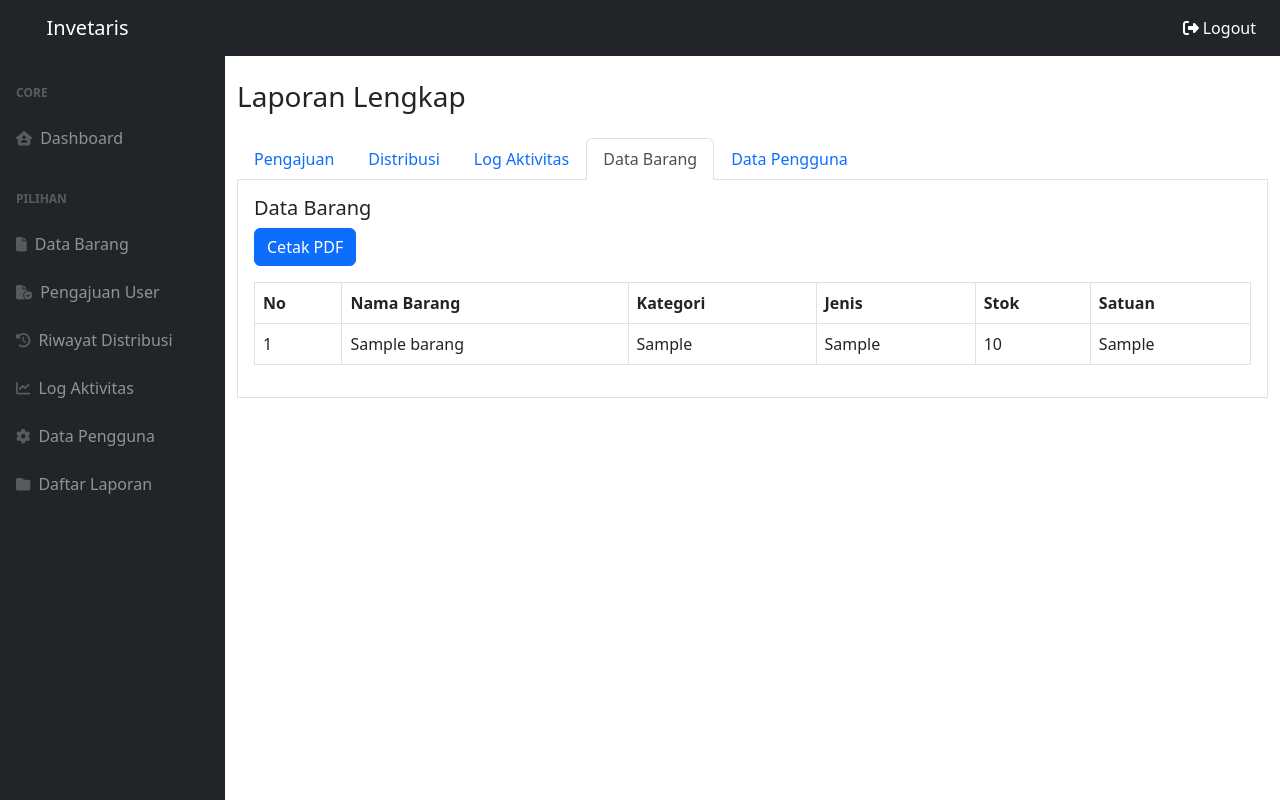
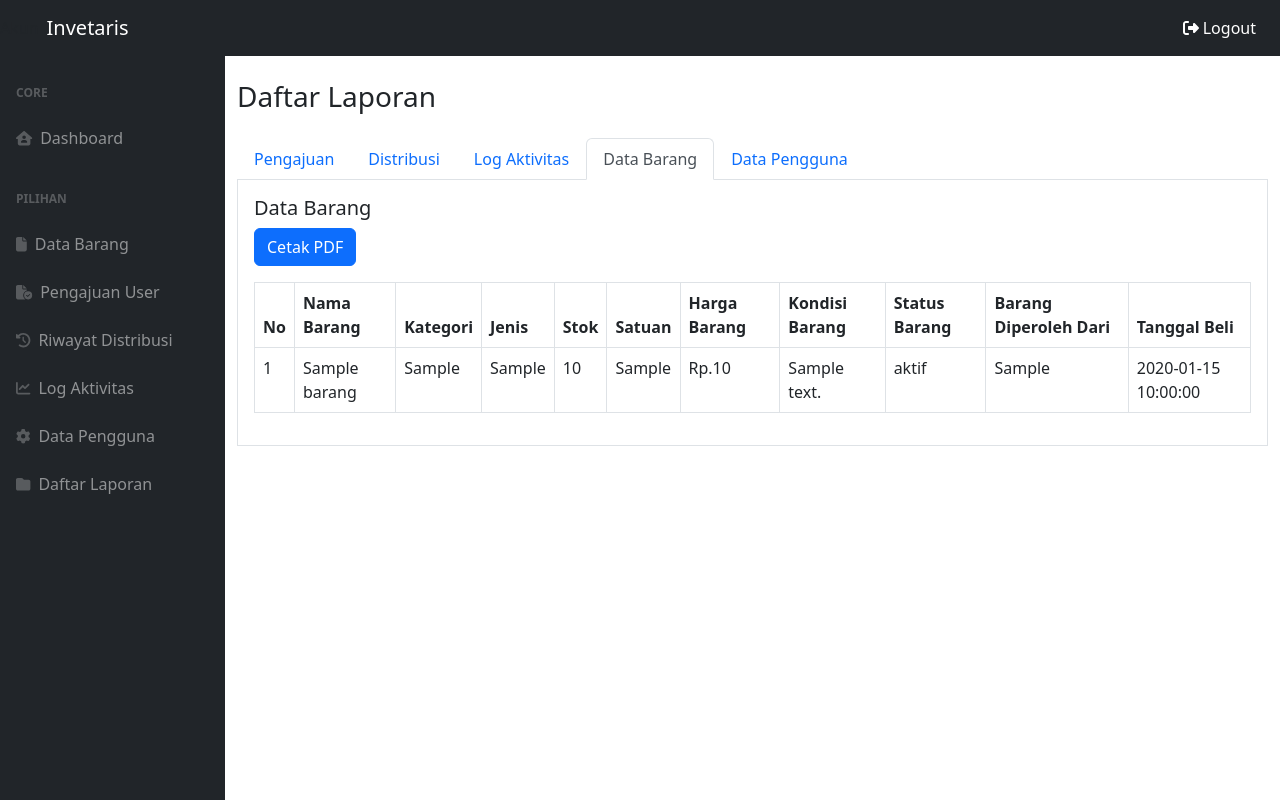
Before and after one commit to MuhammadArifin-DevBe/Projek-DataBarang, a PHP site: page /DataBarang/admin/laporan.php in a window 1280 px wide, after a click on "Data Barang". Run offline with PHP 8.4, Linux system fonts and the light colour scheme; the visitor is signed in with stand-in values (Sample User, id 1); tables that the repository leaves empty or names only in its code hold one stand-in row (values such as "Sample post"); some libraries are stand-ins or nearby versions.

Commit message:
menambahkan fitur cetak data barang

```diff
--- a/admin/laporan.php
+++ b/admin/laporan.php
@@ -18,7 +18,7 @@ include '../assets/templates/navbar.php';
 ?>
 
 <div class="container mt-4">
-    <h3 class="mb-4">Laporan Lengkap</h3>
+    <h3 class="mb-4">Daftar Laporan</h3>
     <ul class="nav nav-tabs" id="laporanTabs" role="tablist">
         <li class="nav-item"><button class="nav-link active" data-bs-toggle="tab" data-bs-target="#pengajuan">Pengajuan</button></li>
         <li class="nav-item"><button class="nav-link" data-bs-toggle="tab" data-bs-target="#distribusi">Distribusi</button></li>
@@ -35,11 +35,18 @@ include '../assets/templates/navbar.php';
             <table class="table table-bordered">
                 <thead>
                     <tr>
-                        <th>No</th><th>Barang</th><th>Jumlah</th><th>Pengambil</th><th>Email</th><th>Tanggal</th><th>Status</th>
+                        <th>No</th>
+                        <th>Barang</th>
+                        <th>Jumlah</th>
+                        <th>Pengambil</th>
+                        <th>Email</th>
+                        <th>Tanggal</th>
+                        <th>Status</th>
                     </tr>
                 </thead>
                 <tbody>
-                    <?php $no = 1; while ($row = mysqli_fetch_assoc($data_pengajuan)) : ?>
+                    <?php $no = 1;
+                    while ($row = mysqli_fetch_assoc($data_pengajuan)) : ?>
                         <tr>
                             <td><?= $no++ ?></td>
                             <td><?= $row['nama'] ?></td>
@@ -60,10 +67,16 @@ include '../assets/templates/navbar.php';
             <a href="cetak_pengajuan.php" class="btn btn-primary mb-3" target="_blank">Cetak PDF</a>
             <table class="table table-bordered">
                 <thead>
-                    <tr><th>No</th><th>Barang</th><th>Jumlah</th><th>Tanggal</th></tr>
+                    <tr>
+                        <th>No</th>
+                        <th>Barang</th>
+                        <th>Jumlah</th>
+                        <th>Tanggal</th>
+                    </tr>
                 </thead>
                 <tbody>
-                    <?php $no = 1; while ($row = mysqli_fetch_assoc($data_distribusi)) : ?>
+                    <?php $no = 1;
+                    while ($row = mysqli_fetch_assoc($data_distribusi)) : ?>
                         <tr>
                             <td><?= $no++ ?></td>
                             <td><?= $row['nama'] ?></td>
@@ -80,9 +93,17 @@ include '../assets/templates/navbar.php';
             <h5>Log Aktivitas</h5>
             <a href="cetak_pengajuan.php" class="btn btn-primary mb-3" target="_blank">Cetak PDF</a>
             <table class="table table-bordered">
-                <thead><tr><th>No</th><th>User</th><th>Aktivitas</th><th>Waktu</th></tr></thead>
+                <thead>
+                    <tr>
+                        <th>No</th>
+                        <th>User</th>
+                        <th>Aktivitas</th>
+                        <th>Waktu</th>
+                    </tr>
+                </thead>
                 <tbody>
-                    <?php $no = 1; while ($row = mysqli_fetch_assoc($data_log)) : ?>
+                    <?php $no = 1;
+                    while ($row = mysqli_fetch_assoc($data_log)) : ?>
                         <tr>
                             <td><?= $no++ ?></td>
                             <td><?= $row['username'] ?></td>
@@ -97,15 +118,26 @@ include '../assets/templates/navbar.php';
         <!-- Tab Barang -->
         <div class="tab-pane fade" id="barang">
             <h5>Data Barang</h5>
-            <a href="cetak_pengajuan.php" class="btn btn-primary mb-3" target="_blank">Cetak PDF</a>
+            <a href="cetak_data.php" class="btn btn-primary mb-3" target="_blank">Cetak PDF</a>
             <table class="table table-bordered">
                 <thead>
                     <tr>
-                        <th>No</th><th>Nama Barang</th><th>Kategori</th><th>Jenis</th><th>Stok</th><th>Satuan</th>
+                        <th>No</th>
+                        <th>Nama Barang</th>
+                        <th>Kategori</th>
+                        <th>Jenis</th>
+                        <th>Stok</th>
+                        <th>Satuan</th>
+                        <th>Harga Barang</th>
+                        <th>Kondisi Barang</th>
+                        <th>Status Barang</th>
+                        <th>Barang Diperoleh Dari</th>
+                        <th>Tanggal Beli</th>
                     </tr>
                 </thead>
                 <tbody>
-                    <?php $no = 1; while ($row = mysqli_fetch_assoc($data_barang)) : ?>
+                    <?php $no = 1;
+                    while ($row = mysqli_fetch_assoc($data_barang)) : ?>
                         <tr>
                             <td><?= $no++ ?></td>
                             <td><?= $row['nama'] ?></td>
@@ -113,6 +145,11 @@ include '../assets/templates/navbar.php';
                             <td><?= $row['jenis_barang'] ?></td>
                             <td><?= $row['stok'] ?></td>
                             <td><?= $row['satuan'] ?></td>
+                            <td>Rp.<?= number_format($row['harga_brg'], 0, ',', '.') ?></td>
+                            <td><?= $row['kondisi'] ?></td>
+                            <td><?= $row['status'] ?></td>
+                            <td><?= $row['diprlh_dri'] ?></td>
+                            <td><?= $row['tgl_beli'] ?></td>
                         </tr>
                     <?php endwhile ?>
                 </tbody>
@@ -124,9 +161,17 @@ include '../assets/templates/navbar.php';
             <h5>Data Pengguna</h5>
             <a href="cetak_pengajuan.php" class="btn btn-primary mb-3" target="_blank">Cetak PDF</a>
             <table class="table table-bordered">
-                <thead><tr><th>No</th><th>Username</th><th>Email</th><th>Role</th></tr></thead>
+                <thead>
+                    <tr>
+                        <th>No</th>
+                        <th>Username</th>
+                        <th>Email</th>
+                        <th>Role</th>
+                    </tr>
+                </thead>
                 <tbody>
-                    <?php $no = 1; while ($row = mysqli_fetch_assoc($data_user)) : ?>
+                    <?php $no = 1;
+                    while ($row = mysqli_fetch_assoc($data_user)) : ?>
                         <tr>
                             <td><?= $no++ ?></td>
                             <td><?= $row['username'] ?></td>
```
Also changed, not shown: admin/cetak_data.php (+50 -0 lines), 1 other file. Lines whose indentation alone changed are shown as unchanged.
